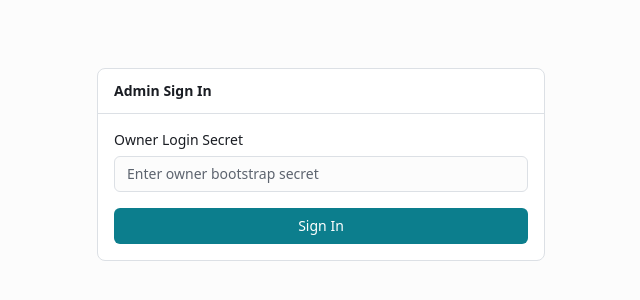
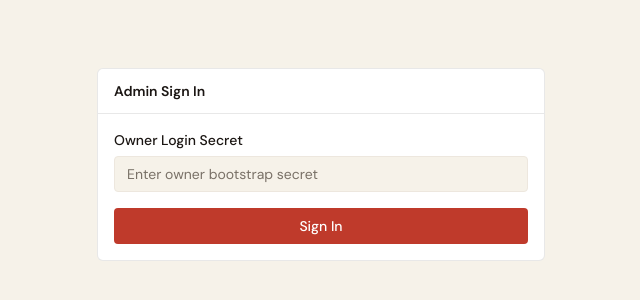
Before and after one commit to ArchdukeViel/NovelAITranslator2Book, a Next.js app in the folder frontend/: page /admin/activity/1 in a window 1280 px wide. Shown: the part 236-536 px from the top of the page, without its empty margins (319-959 px from the left). Built offline with nearby package versions, Linux system fonts and the light colour scheme; no server answers.

Commit message:
feat: align frontend theme tokens and typography

```diff
--- a/frontend/app/globals.css
+++ b/frontend/app/globals.css
@@ -3,44 +3,52 @@
 @tailwind utilities;
 
 :root {
-  --background: 0 0% 99%;
-  --foreground: 220 15% 12%;
+  --background: 40 43% 94%;
+  --foreground: 23 17% 9%;
   --card: 0 0% 100%;
-  --card-foreground: 220 15% 12%;
-  --primary: 187 84% 30%;
+  --card-foreground: 23 17% 9%;
+  --popover: 0 0% 100%;
+  --popover-foreground: 23 17% 9%;
+  --primary: 6 63% 46%;
   --primary-foreground: 0 0% 100%;
-  --secondary: 42 90% 55%;
-  --secondary-foreground: 26 30% 12%;
-  --muted: 210 16% 94%;
-  --muted-foreground: 216 9% 40%;
-  --accent: 252 42% 56%;
+  --secondary: 37 29% 90%;
+  --secondary-foreground: 23 17% 9%;
+  --muted: 37 25% 87%;
+  --muted-foreground: 33 8% 44%;
+  --accent: 41 52% 48%;
   --accent-foreground: 0 0% 100%;
-  --destructive: 0 72% 45%;
+  --destructive: 1 75% 55%;
   --destructive-foreground: 0 0% 100%;
-  --border: 214 14% 88%;
-  --input: 214 14% 88%;
-  --ring: 187 84% 30%;
-  --radius: 8px;
+  --border: 0 0% 0% / 0.09;
+  --input: 37 29% 90%;
+  --ring: 41 52% 48%;
+  --radius: 0.375rem;
+  --sidebar: 37 29% 90%;
+  --sidebar-accent: 37 25% 87%;
 }
 
 .dark {
-  --background: 220 16% 9%;
-  --foreground: 210 20% 96%;
-  --card: 220 15% 12%;
-  --card-foreground: 210 20% 96%;
-  --primary: 185 78% 42%;
-  --primary-foreground: 220 16% 9%;
-  --secondary: 43 88% 58%;
-  --secondary-foreground: 26 30% 12%;
-  --muted: 220 14% 17%;
-  --muted-foreground: 214 11% 70%;
-  --accent: 252 48% 66%;
-  --accent-foreground: 220 16% 9%;
-  --destructive: 0 68% 52%;
+  --background: 260 20% 6%;
+  --foreground: 39 33% 85%;
+  --card: 256 23% 10%;
+  --card-foreground: 39 33% 85%;
+  --popover: 257 23% 12%;
+  --popover-foreground: 39 33% 85%;
+  --primary: 6 63% 46%;
+  --primary-foreground: 33 53% 92%;
+  --secondary: 254 19% 13%;
+  --secondary-foreground: 39 33% 85%;
+  --muted: 254 22% 11%;
+  --muted-foreground: 262 9% 55%;
+  --accent: 37 48% 59%;
+  --accent-foreground: 260 20% 6%;
+  --destructive: 1 75% 55%;
   --destructive-foreground: 0 0% 100%;
-  --border: 220 13% 22%;
-  --input: 220 13% 22%;
-  --ring: 185 78% 42%;
+  --border: 39 33% 85% / 0.08;
+  --input: 254 22% 11%;
+  --ring: 37 48% 59%;
+  --sidebar: 253 21% 8%;
+  --sidebar-accent: 254 19% 13%;
 }
 
 * {
@@ -52,6 +60,7 @@ body {
   min-height: 100vh;
   background: hsl(var(--background));
   color: hsl(var(--foreground));
+  font-family: var(--font-dm-sans), sans-serif;
   font-feature-settings: "rlig" 1, "calt" 1;
 }
 
--- a/frontend/app/layout.tsx
+++ b/frontend/app/layout.tsx
@@ -1,7 +1,24 @@
 import type { Metadata } from "next";
+import { Noto_Serif_JP, DM_Sans, DM_Mono } from "next/font/google";
 
 import "@/app/globals.css";
 import { QueryProvider } from "@/lib/query-client";
+
+const notoSerifJp = Noto_Serif_JP({
+  subsets: ["latin"],
+  variable: "--font-noto-serif-jp",
+});
+
+const dmSans = DM_Sans({
+  subsets: ["latin"],
+  variable: "--font-dm-sans",
+});
+
+const dmMono = DM_Mono({
+  weight: ["400", "500"],
+  subsets: ["latin"],
+  variable: "--font-dm-mono",
+});
 
 export const metadata: Metadata = {
   title: "Novel AI",
@@ -10,8 +27,8 @@ export const metadata: Metadata = {
 
 export default function RootLayout({ children }: { children: React.ReactNode }) {
   return (
-    <html lang="en">
-      <body>
+    <html lang="en" className={`${notoSerifJp.variable} ${dmSans.variable} ${dmMono.variable}`}>
+      <body className="font-sans">
         <QueryProvider>{children}</QueryProvider>
       </body>
     </html>
--- a/frontend/tailwind.config.ts
+++ b/frontend/tailwind.config.ts
@@ -38,7 +38,23 @@ const config: Config = {
         card: {
           DEFAULT: "hsl(var(--card))",
           foreground: "hsl(var(--card-foreground))"
+        },
+        popover: {
+          DEFAULT: "hsl(var(--popover))",
+          foreground: "hsl(var(--popover-foreground))"
+        },
+        sidebar: {
+          DEFAULT: "hsl(var(--sidebar))",
+          accent: "hsl(var(--sidebar-accent))"
         }
+      },
+      fontFamily: {
+        sans: ["var(--font-dm-sans)", "sans-serif"],
+        serif: ["var(--font-noto-serif-jp)", "serif"],
+        mono: ["var(--font-dm-mono)", "monospace"],
+        literary: ["var(--font-noto-serif-jp)", "serif"],
+        ui: ["var(--font-dm-sans)", "sans-serif"],
+        metadata: ["var(--font-dm-mono)", "monospace"]
       },
       borderRadius: {
         lg: "var(--radius)",
```
